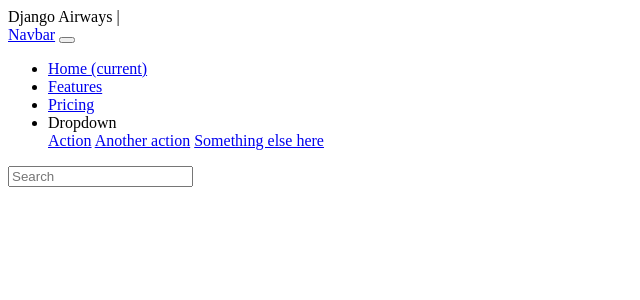
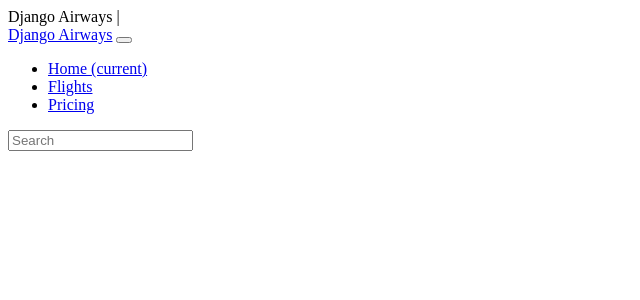
Before and after one commit to Alexmhack/django_airways, a Django app: template templates/base.html in a window 1280 px wide. Shown: the top 300 px of the page, without its empty margins (0-640 px from the left). Run offline with Django 3.2, Linux system fonts and the light colour scheme; the template is opened without the code that fills it, so the values that code supplies are empty.

Commit message:
add bootstrap navbar

```diff
--- a/templates/base.html
+++ b/templates/base.html
@@ -11,7 +11,7 @@
 		<nav class="navbar navbar-expand-lg navbar-dark primary-color">
 
 		    <!-- Navbar brand -->
-		    <a class="navbar-brand" href="#">Navbar</a>
+		    <a class="navbar-brand" href="#">Django Airways</a>
 
 		    <!-- Collapse button -->
 		    <button class="navbar-toggler" type="button" data-toggle="collapse" data-target="#basicExampleNav" aria-controls="basicExampleNav"
@@ -30,13 +30,13 @@
 		                </a>
 		            </li>
 		            <li class="nav-item">
-		                <a class="nav-link" href="#">Features</a>
+		                <a class="nav-link" href="#">Flights</a>
 		            </li>
 		            <li class="nav-item">
 		                <a class="nav-link" href="#">Pricing</a>
 		            </li>
 
-		            <!-- Dropdown -->
+		            <!-- Dropdown
 		            <li class="nav-item dropdown">
 		                <a class="nav-link dropdown-toggle" id="navbarDropdownMenuLink" data-toggle="dropdown" aria-haspopup="true" aria-expanded="false">Dropdown</a>
 		                <div class="dropdown-menu dropdown-primary" aria-labelledby="navbarDropdownMenuLink">
@@ -45,6 +45,7 @@
 		                    <a class="dropdown-item" href="#">Something else here</a>
 		                </div>
 		            </li>
+		        	-->
 
 		        </ul>
 		        <!-- Links -->
```
